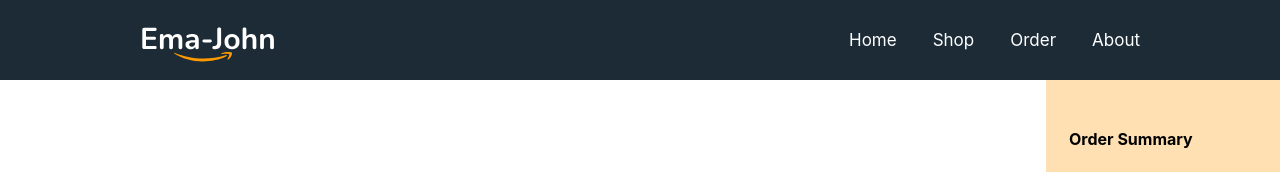
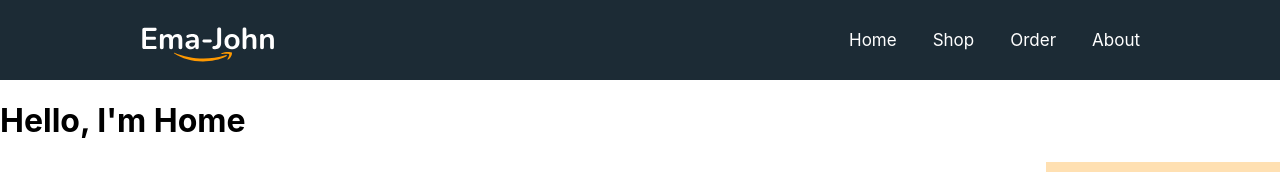
Before and after one commit to ahmedsharif312/ema-jhon-web, a React (Create React App) app: page / in a window 1280 px wide. Shown: the top 172 px of the page. Built offline with nearby package versions, Linux system fonts and the light colour scheme.

Commit message:
create react rout works

```diff
--- a/package.json
+++ b/package.json
@@ -11,6 +11,7 @@
     "@testing-library/user-event": "^13.5.0",
     "react": "^18.0.0",
     "react-dom": "^18.0.0",
+    "react-router-dom": "^6.3.0",
     "react-scripts": "5.0.0",
     "web-vitals": "^2.1.4"
   },
--- a/src/App.js
+++ b/src/App.js
@@ -1,11 +1,21 @@
+import { Route, Routes } from 'react-router-dom';
 import './App.css';
+import About from './component/AboutUs/About';
 import Headder from './component/Headder/Headder';
+import Home from './component/Home/Home';
+import Products from './component/Products/Products';
 import Shop from './component/Shop/Shop';
 
 function App() {
   return (
     <div>
       <Headder></Headder>
+      <Routes>
+        <Route path='/' element={<Home />} />
+        <Route path='/product' element={<Products />} />
+        <Route path='/shop' element={<Shop />} />
+        <Route path='about' element={<About />} />
+      </Routes>
       <Shop></Shop>
     </div>
   );
--- /dev/null
+++ b/src/component/AboutUs/About.js
@@ -0,0 +1,11 @@
+import React from 'react';
+
+const About = () => {
+    return (
+        <div>
+            <h1>About Section</h1>
+        </div>
+    );
+};
+
+export default About;
--- /dev/null
+++ b/src/component/Home/Home.js
@@ -0,0 +1,11 @@
+import React from 'react';
+
+const Home = () => {
+    return (
+        <div>
+            <h1>Hello, I'm Home</h1>
+        </div>
+    );
+};
+
+export default Home;
--- a/src/index.js
+++ b/src/index.js
@@ -3,11 +3,14 @@ import ReactDOM from 'react-dom';
 import './index.css';
 import App from './App';
 import reportWebVitals from './reportWebVitals';
+import { BrowserRouter } from 'react-router-dom';
 
 ReactDOM.render(
-  <React.StrictMode>
-    <App />
-  </React.StrictMode>,
+  <BrowserRouter>
+    <React.StrictMode>
+      <App />
+    </React.StrictMode>
+  </BrowserRouter>,
   document.getElementById('root')
 );
 
```
Also changed, not shown: src/component/AboutUs/About.css (added), src/component/Home/Home.css (added), 1 other file (tests, documents, lock files or other folders).
